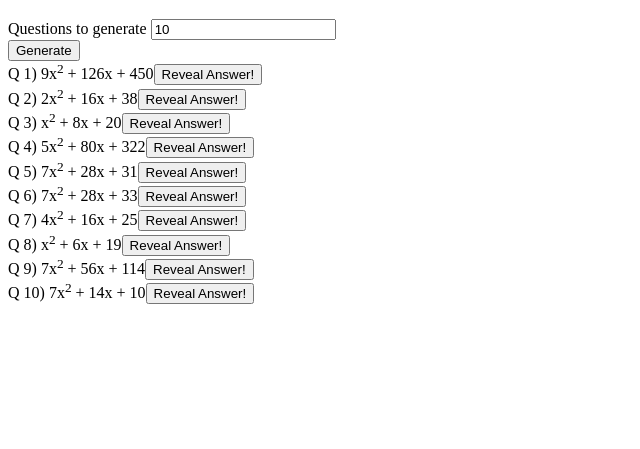
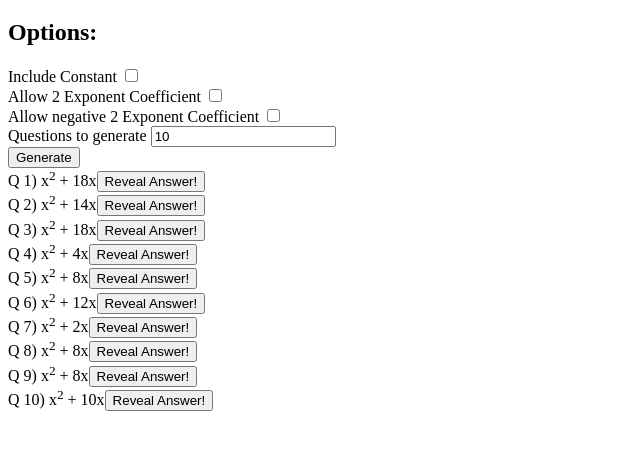
Before and after one commit to Briggybros/cts-gen, a website: page index.html in a window 1280 px wide. Both pictures are taken after a click on the button "Generate". Shown: the part 61-510 px from the top of the page, without its empty margins (0-640 px from the left). Drawn offline with Linux system fonts and the light colour scheme.

Commit message:
Add difficulty options

```diff
--- a/cts-gen.js
+++ b/cts-gen.js
@@ -1,11 +1,23 @@
 /**
  * @type HTMLInputElement
  */
-const gencount = document.querySelector('input#gencount');
+const includeCInput = document.querySelector('input#include-c');
+/**
+ * @type HTMLInputElement
+ */
+const allowAInput = document.querySelector('input#allow-a');
+/**
+ * @type HTMLInputElement
+ */
+const allowNegativeAInput = document.querySelector('input#allow-negative-a');
+/**
+ * @type HTMLInputElement
+ */
+const gencountInput = document.querySelector('input#gencount');
 /**
  * @type HTMLButtonElement
  */
-const generate = document.querySelector('button#generate');
+const generateButton = document.querySelector('button#generate');
 /**
  * @type Element
  */
@@ -26,94 +38,85 @@ function randomIntFromInterval(min, max) {
 }
 
 /**
- * @param {number} a
- * @returns {string}
- */
-function formatA(a) {
-  switch (a) {
-    case 1:
-      return '';
-    default:
-      return `${a}`;
-  }
-}
-
-/**
- * @param {number} b
- * @returns {string}
- */
-function formatB(b) {
-  switch (b) {
-    case 1:
-      return '';
-    default:
-      return `${b}`;
-  }
-}
-
-/**
- * @param {number} c
- * @returns {string}
- */
-function formatC(c) {
-  return `${c}`;
-}
-
-/**
- * @param {number} d
- * @returns {string}
- */
-function formatD(d) {
-  return `${d}`;
-}
-
-/**
- * @param {number} e
- * @returns {string}
- */
-function formatE(e) {
-  return `${e}`;
-}
-
-/**
- * @param {Object} qnums
- */
-function mathFormat(qnums) {
-  return {
-    a: formatA(qnums.a),
-    b: formatB(qnums.b),
-    c: formatC(qnums.c),
-    d: formatD(qnums.d),
-    e: formatE(qnums.e),
-  };
-}
-
-/**
  * A Question object representing the values of a Complete the Square question in the form of:
  *
  * ax^2 + bx + c = a(x + d)^2 + e
  *
  * @typedef {Object} Question
- * @property {string} a
- * @property {string} b
- * @property {string} c
- * @property {string} d
- * @property {string} e
+ * @property {number} a
+ * @property {number} b
+ * @property {number} c
+ * @property {number} d
+ * @property {number} e
  */
 
 /**
+ * @param {Object} options
+ * @param {boolean} options.includeC Allow for a C term to be generated
+ * @param {boolean} options.allowA Allow for A term to not be 1
+ * @param {boolean} options.allowNegativeA Allow for A term to be negative
  * @returns {Question}
  */
-function generateQuestion() {
-  const a = randomIntFromInterval(1, 10);
+function generateQuestion({ includeC = false, allowA = false, allowNegativeA = false } = {}) {
+  let a = 1;
+  if (allowA) {
+    a = randomIntFromInterval(1, 10);
+    if (allowNegativeA) {
+      if (randomIntFromInterval(0, 1) === 1) {
+        a = -a;
+      }
+    }
+  }
   const d = randomIntFromInterval(1, 10);
-  const e = randomIntFromInterval(1, 10);
 
   const b = 2 * a * d;
-  const c = e + (b * b) / (4 * a);
-  return mathFormat({
+
+  const f = (b * b) / (4 * a);
+
+  let e;
+  if (includeC) {
+    e = randomIntFromInterval(1, 10);
+  } else {
+    e = -f;
+  }
+  const c = e + f;
+  return {
     a, b, c, d, e,
-  });
+  };
+}
+
+/**
+ * @param {number} x
+ * @returns {string} "+" or "-"
+ */
+function sign(x) {
+  return x >= 0 ? '+' : '-';
+}
+
+/**
+ * @param {Array<number>} poly
+ * @returns {string}
+ */
+function formatPoly(poly) {
+  return poly.reduce((acc, num, idx, arr) => {
+    if (num === 0) return acc;
+
+    let signStr = sign(num);
+    if (num > 0 && idx === 0) signStr = '';
+
+    const pow = (arr.length - 1) - idx;
+    const x = pow !== 0 ? 'x' : '';
+    const powStr = (pow > 1) ? `<sup>${pow}</sup>` : '';
+
+    let numStr = `${Math.abs(num)}`;
+    if (pow > 0) {
+      if (num === 1) {
+        numStr = '';
+      }
+    }
+
+    return `${acc} ${signStr}${idx !== 0 ? ' ' : ''}${numStr}${x}${powStr}`;
+  }, '').trim();
 }
 
 /**
@@ -129,8 +132,17 @@ function createQuestionElement({
   a, b, c,
 }, num) {
   const span = document.createElement('span');
-  span.innerHTML = `Q ${num}) ${a}x<sup>2</sup> + ${b}x + ${c}`;
+  span.innerHTML = `Q ${num}) ${formatPoly([a, b, c])}`;
   return span;
+}
+
+function formatCompletedSquare({ a, d, e }) {
+  const aStr = a !== 1 ? `${a}` : '';
+
+  const eSign = sign(e);
+  const eStr = e !== 0 ? `${eSign} ${Math.abs(e)}` : '';
+
+  return `${aStr}(${formatPoly([1, d])})<sup>2</sup> ${eStr}`.trim();
 }
 
 /**
@@ -143,7 +155,7 @@ function createQuestionElement({
  */
 function createAnswerElement({ a, d, e }) {
   const span = document.createElement('span');
-  span.innerHTML = ` = ${a}(x + ${d})<sup>2</sup> + ${e}`;
+  span.innerHTML = ` = ${formatCompletedSquare({ a, d, e })}`;
   return span;
 }
 
@@ -178,13 +190,17 @@ function createQuestionLineElement(question, num) {
  * @param {MouseEvent} ev
  */
 function onGenerate() {
-  const num = gencount.value;
+  const num = gencountInput.value;
   clearQuestions();
   // eslint-disable-next-line no-plusplus
   for (let i = 0; i < num; i++) {
-    const question = generateQuestion();
+    const question = generateQuestion({
+      includeC: includeCInput.checked,
+      allowA: allowAInput.checked,
+      allowNegativeA: allowNegativeAInput.checked,
+    });
     const line = createQuestionLineElement(question, i + 1);
     questionsContainer.appendChild(line);
   }
 }
-generate.addEventListener('click', onGenerate);
+generateButton.addEventListener('click', onGenerate);
--- a/index.html
+++ b/index.html
@@ -9,6 +9,21 @@
         <a href="https://github.com/Briggybros/cts-gen"><h1>Complete the Square</h1></a>
 
         <div>
+            <h2>Options:</h2>
+            <div>
+                <label for="include-c">Include Constant</label>
+                <input type="checkbox" name="include-c" id="include-c" required />
+            </div>
+            <div>
+                <label for="allow-a">Allow 2 Exponent Coefficient</label>
+                <input type="checkbox" name="allow-a" id="allow-a" required />
+            </div>
+            <div>
+                <label for="allow-negative-a">Allow negative 2 Exponent Coefficient</label>
+                <input type="checkbox" name="allow-negative-a" id="allow-negative-a" required />
+            </div>
+        </div>
+        <div>
             <label for="gencount">Questions to generate</label>
             <input type="number" name="gencount" id="gencount" value="10" required />
         </div>
```
